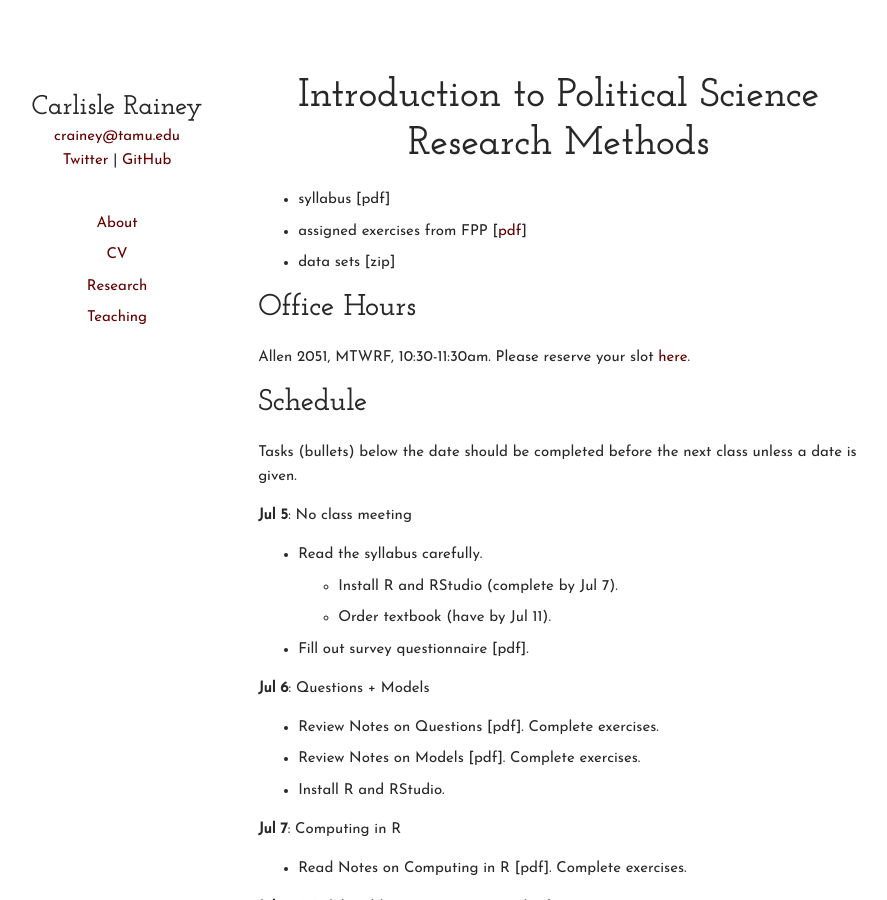
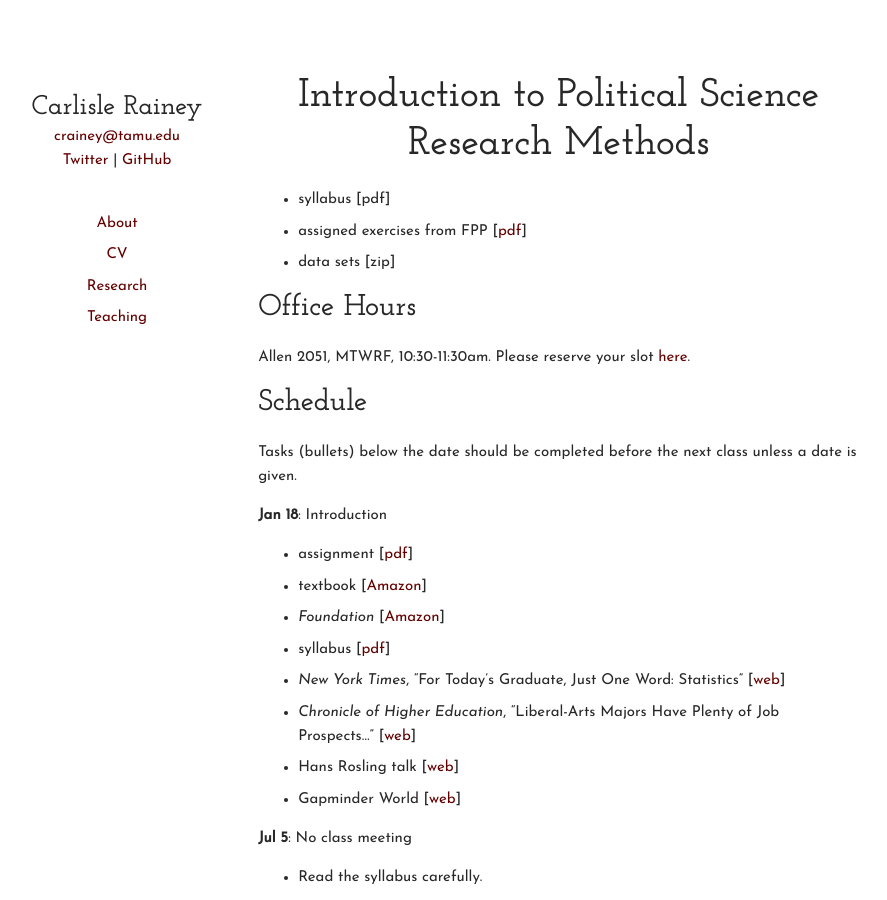
Before and after one commit to carlislerainey/carlislerainey.github.io, a Jekyll site: the page built from teaching/pols-209/index.md, in a window 1280 px wide and 900 px high. Shown: the whole window, without its empty margins (204-1091 px from the left). Built offline with Jekyll 4.4.1, drawn with Linux system fonts in a browser that asks for light colours.

Commit message:
test bullets 209

```diff
--- a/teaching/pols-209/index.md
+++ b/teaching/pols-209/index.md
@@ -16,6 +16,16 @@ Allen 2051, MTWRF, 10:30-11:30am. Please reserve your slot [here](http://www.cal
 ## Schedule
 
 Tasks (bullets) below the date should be completed before the next class unless a date is given.
+
+**Jan 18**: Introduction
+- assignment [[pdf](files/assign-01-intro.pdf)]
+- textbook [[Amazon](https://www.amazon.com/Statistics-4th-David-Freedman/dp/0393929728)]
+- *Foundation* [[Amazon](https://www.amazon.com/Foundation-Isaac-Asimov/dp/0553293354)]
+- syllabus [[pdf](files/syllabus.pdf)]
+- *New York Times*, "For Today’s Graduate, Just One Word: Statistics" [[web](http://www.nytimes.com/2009/08/06/technology/06stats.html)]
+- *Chronicle of Higher Education*, "Liberal-Arts Majors Have Plenty of Job Prospects..." [[web](http://www.chronicle.com/article/Liberal-Arts-Majors-Have/236749/)]
+- Hans Rosling talk [[web](https://www.ted.com/talks/hans_rosling_shows_the_best_stats_you_ve_ever_seen)]
+- Gapminder World [[web](http://www.gapminder.org/world)]
 
 **Jul 5**: No class meeting
 - Read the syllabus carefully.
```
